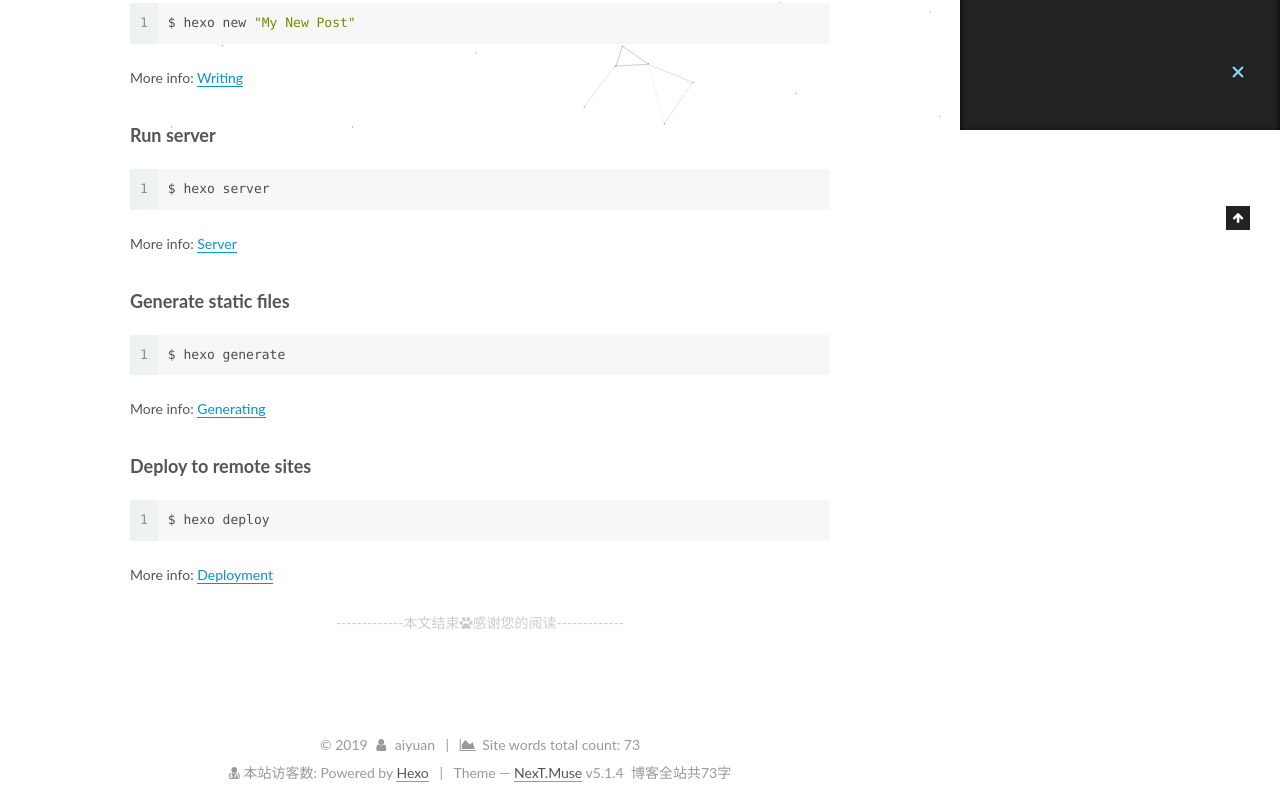
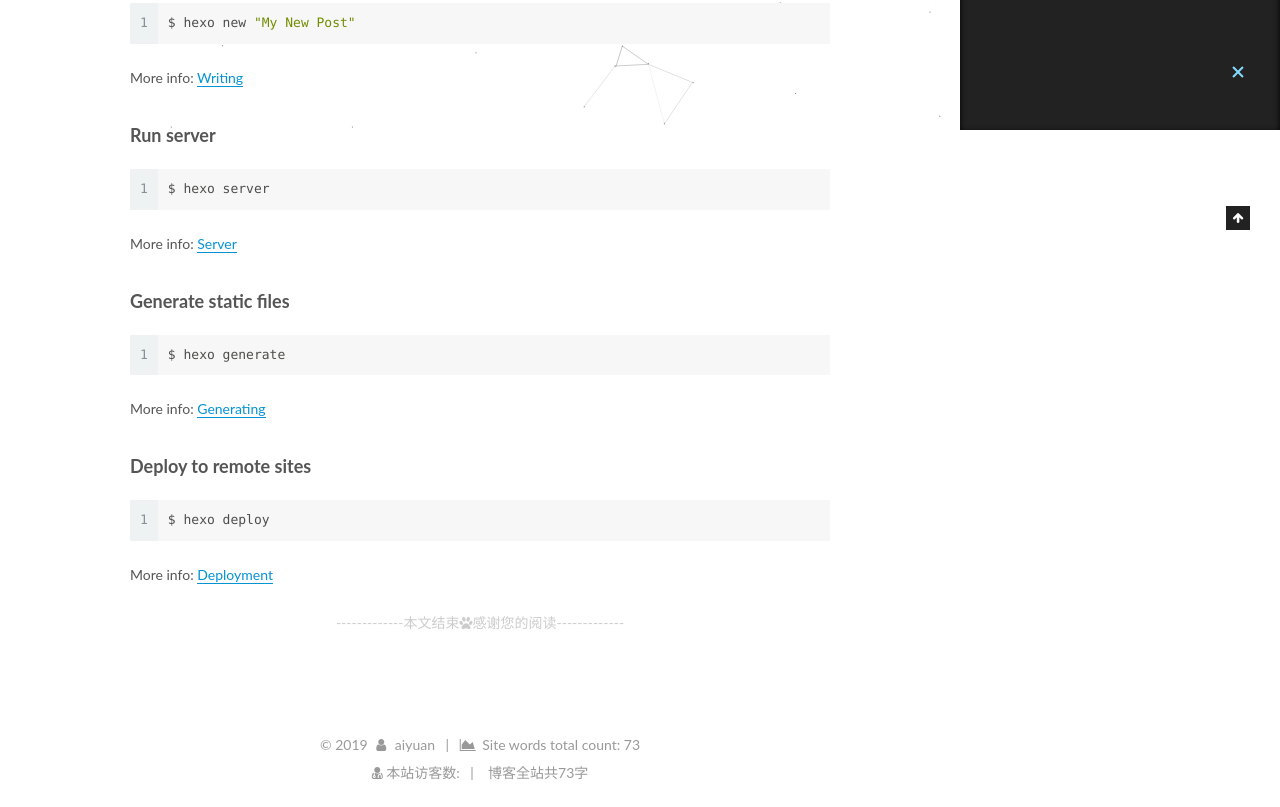
Before and after one commit to aiyuan1996/aiyuan1996.github.io, a plain HTML site: page 2019/05/03/hello-world/index.html in a window 1280 px wide. Shown: the part 670-1477 px from the top of the page. Drawn offline with Linux system fonts and the light colour scheme; some packages are replaced by stand-ins of ours; a script that the page names is missing.

Commit message:
Site updated: 2019-05-04 03:11:51

```diff
--- a/2019/05/03/hello-world/index.html
+++ b/2019/05/03/hello-world/index.html
@@ -546,18 +546,12 @@
 <i class="fa fa-user-md"></i><span id="busuanzi_container_site_pv">
   本站访客数:<span id="busuanzi_value_site_pv"></span>
 </span>
-</div>
 
-
-  <div class="powered-by">Powered by <a class="theme-link" target="_blank" href="https://hexo.io">Hexo</a></div>
 
 
 
   <span class="post-meta-divider">|</span>
 
-
-
-  <div class="theme-info">Theme &mdash; <a class="theme-link" target="_blank" href="https://github.com/iissnan/hexo-theme-next">NexT.Muse</a> v5.1.4</div>
 
 
 
@@ -578,7 +572,7 @@
 
 
       </div>
-    </footer>
+    </div></footer>
 
 
       <div class="back-to-top">
--- a/css/main.css
+++ b/css/main.css
@@ -1995,7 +1995,7 @@ img:hover {
   width: 4px;
   height: 4px;
   border-radius: 50%;
-  background: #714537;
+  background: #c12934;
 }
 .links-of-blogroll {
   font-size: 13px;
```
Also changed, not shown: archives/2019/05/index.html (+1 -7 lines), archives/2019/index.html (+1 -7 lines), archives/index.html (+1 -7 lines), index.html (+1 -7 lines).
